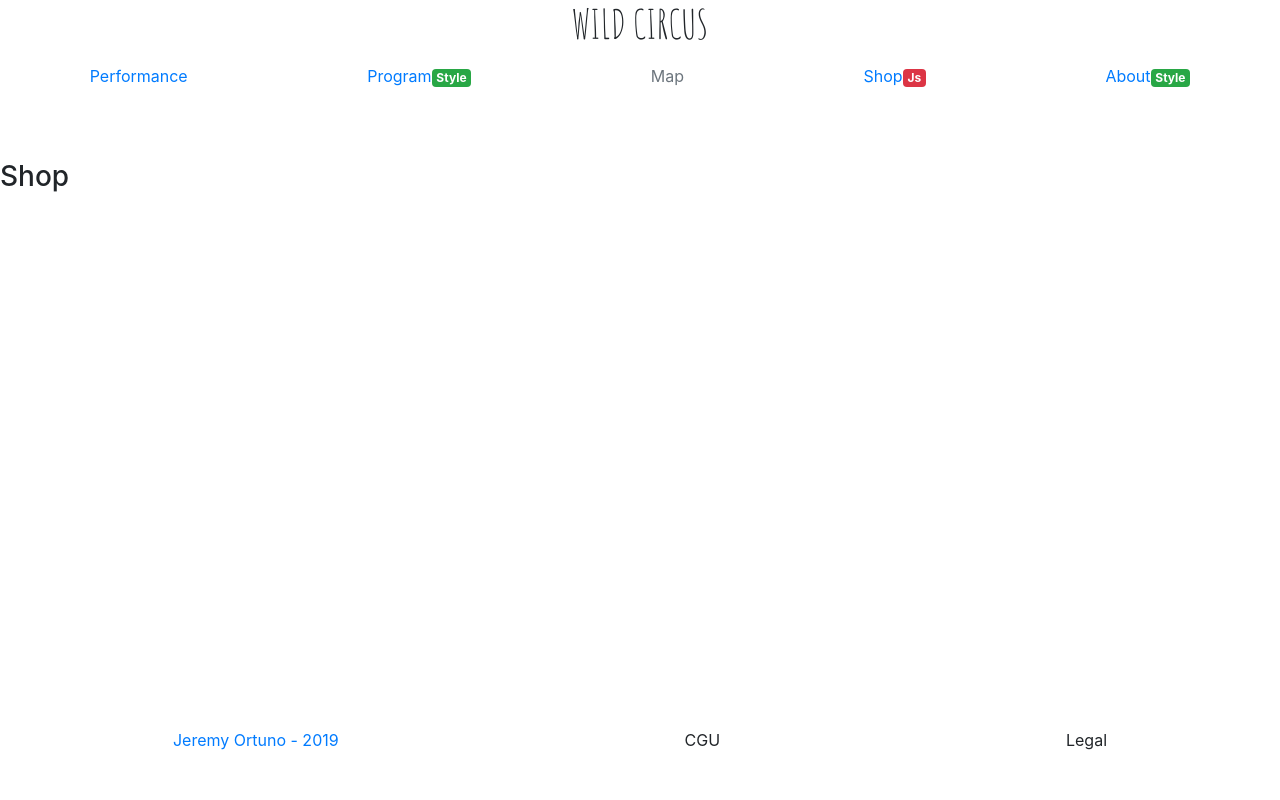
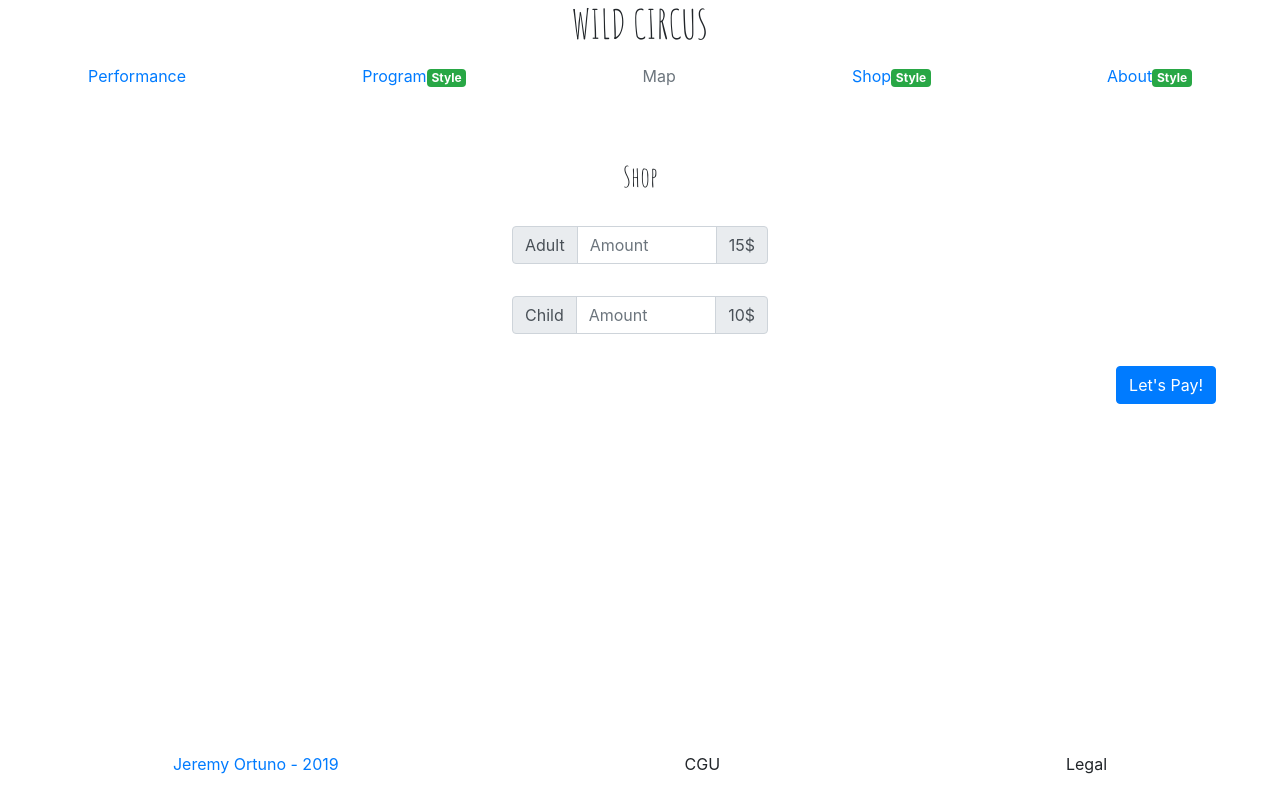
Before and after one commit to Miatack/Checkpoint4, a React (Create React App) app in the folder app/: page /Shop in a window 1280 px wide. Built offline with nearby package versions, Linux system fonts and the light colour scheme.

Commit message:
set interface

```diff
--- a/app/src/Component/About.jsx
+++ b/app/src/Component/About.jsx
@@ -1,5 +1,5 @@
 import React, { Component } from 'react';
-import { Button, Form, FormGroup, Label, Input, FormText } from 'reactstrap';
+import { Button, Form, FormGroup, Label, Input} from 'reactstrap';
 import './About.scss';
 
 export default class About extends Component {
--- a/app/src/Component/Header/Navbar.jsx
+++ b/app/src/Component/Header/Navbar.jsx
@@ -1,5 +1,5 @@
 import React, { Component } from 'react';
-import { Nav, NavItem, NavLink , Badge} from 'reactstrap';
+import { Nav, NavItem, NavLink, Badge} from 'reactstrap';
 import './Navbar.scss'
 
 export default class Navbar extends Component {
@@ -17,7 +17,7 @@ export default class Navbar extends Component {
             <NavLink disabled href="/Maps/">Map</NavLink>
           </NavItem>
           <NavItem>
-            <NavLink href="/Shop/">Shop<Badge color="danger">Js</Badge></NavLink>
+            <NavLink href="/Shop/">Shop<Badge color="success">Style</Badge></NavLink>
           </NavItem>
           <NavItem>
             <NavLink href="/About/">About<Badge color="success">Style</Badge></NavLink>
--- a/app/src/Component/Shop.jsx
+++ b/app/src/Component/Shop.jsx
@@ -1,10 +1,22 @@
 import React, { Component } from 'react'
+import { InputGroup, InputGroupAddon, Input, Button } from 'reactstrap';
 import './Shop.scss'
 export default class Shop extends Component {
   render() {
     return (
       <div class="shop">
         <h3>Shop</h3>
+        <InputGroup>
+          <InputGroupAddon addonType="prepend">Adult</InputGroupAddon>
+          <Input placeholder="Amount" min={0} max={100} type="number" step="1" />
+          <InputGroupAddon addonType="append">15$</InputGroupAddon>
+        </InputGroup>
+        <InputGroup>
+          <InputGroupAddon addonType="prepend">Child</InputGroupAddon>
+          <Input placeholder="Amount" min={0} max={100} type="number" step="1" />
+          <InputGroupAddon addonType="append">10$</InputGroupAddon>
+        </InputGroup>
+        <Button color="primary">Let's Pay!</Button>
       </div>
     )
   }
--- a/app/src/Component/Shop.scss
+++ b/app/src/Component/Shop.scss
@@ -1,3 +1,19 @@
-div.shop {
+div .shop {
   min-height: 70vh;
+  width: 90vw;
+  margin: 0 auto 3vh;
+  h3 {
+    text-align: center;
+    font-family: 'Amatic SC', cursive;
+  }
+  p {
+    text-align: justify;
+  }
+  .input-group {
+    width: 256px;
+    margin: 32px auto;
+  }
+  button {
+    float: right;
+  }
 }
```
